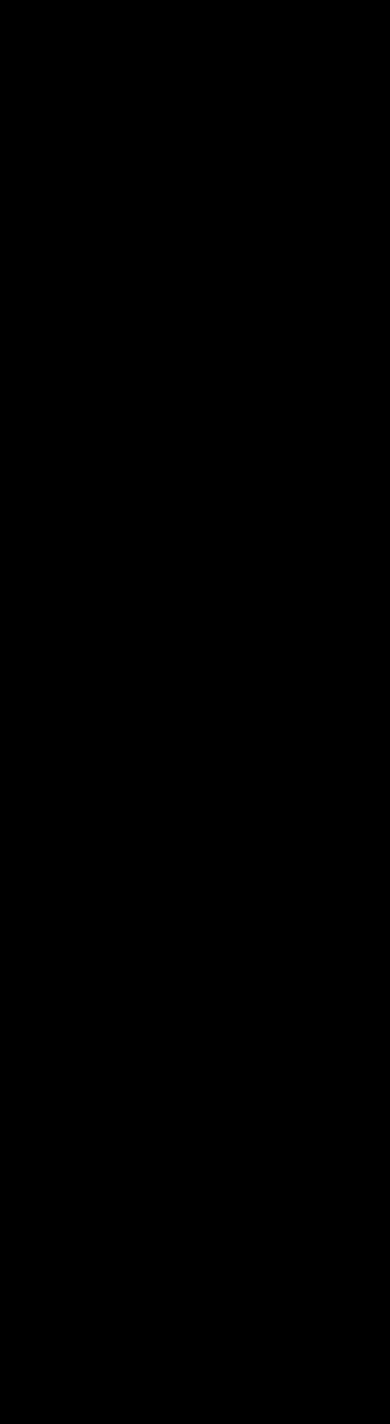
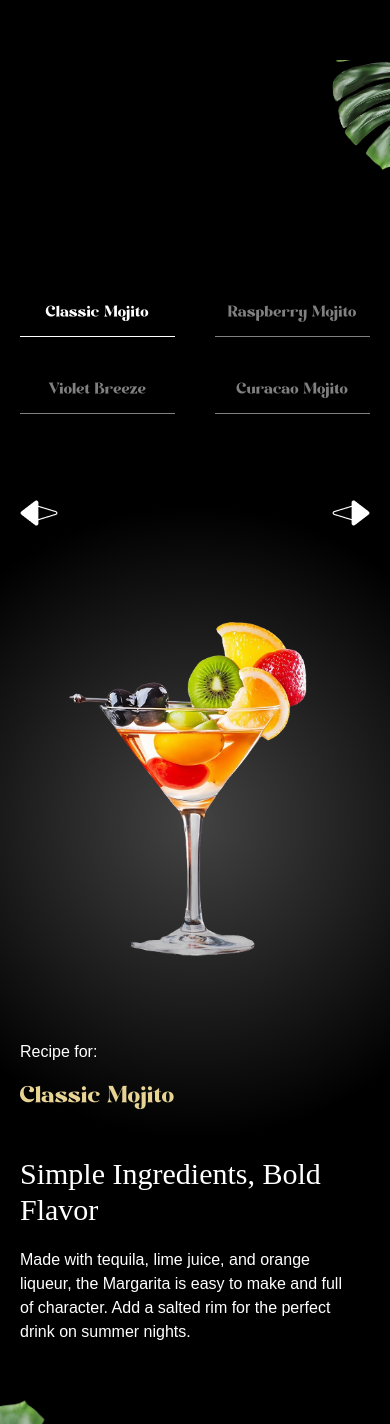
Before and after one commit to ALI-Tarraf/Gsap-project, a React (Vite) app: page / in a window 390 px wide. Shown: the part 5619-7043 px from the top of the page. Before the commit the page ends 5839 px from the top, so only its background shows below. Built offline with nearby package versions, Linux system fonts and the light colour scheme; a web font is replaced by a local one.

Commit message:
complete the menu section

```diff
--- a/constants/index.js
+++ b/constants/index.js
@@ -134,7 +134,7 @@ const socials = [
   },
 ];
 
-const sliderLists = [
+const allCocktails = [
   {
     id: 1,
     name: "Classic Mojito",
@@ -179,5 +179,5 @@ export {
   openingHours,
   storeInfo,
   socials,
-  sliderLists,
+  allCocktails,
 };
--- a/src/App.jsx
+++ b/src/App.jsx
@@ -5,6 +5,7 @@ import Hero from "./components/Hero";
 import Cocktails from "./components/Cocktails";
 import About from "./components/About";
 import Art from "./components/Art";
+import Menu from "./components/Menu";
 gsap.registerPlugin(ScrollTrigger, SplitText);
 const App = () => {
   return (
@@ -14,6 +15,7 @@ const App = () => {
       <Cocktails />
       <About />
       <Art />
+      <Menu />
     </main>
   );
 };
--- /dev/null
+++ b/src/components/Menu.jsx
@@ -0,0 +1,124 @@
+import { useState } from "react";
+import { allCocktails } from "../../constants";
+import { useRef } from "react";
+import { useGSAP } from "@gsap/react";
+import gsap from "gsap";
+
+const Menu = () => {
+  const contentRef = useRef();
+  const [currentIndex, setCurrentIndex] = useState(0);
+
+  useGSAP(() => {
+    gsap.fromTo("#title", { opacity: 0 }, { opacity: 1, duration: 1 });
+    gsap.fromTo(
+      ".cocktail img",
+      { opacity: 0, xPercent: -100 },
+      { opacity: 1, xPercent: 0, duration: 1, ease: "power1.inOut" }
+    );
+    gsap.fromTo(
+      ".details h2",
+      { yPercent: 100, opacity: 0 },
+      { yPercent: 0, opacity: 1, duration: 1, ease: "power1.inOut" }
+    );
+    gsap.fromTo(
+      ".details p",
+      { yPercent: 100, opacity: 0 },
+      { yPercent: 0, opacity: 1, duration: 1, ease: "power1.inOut" }
+    );
+  }, [currentIndex]);
+
+  const totalCocktails = allCocktails.length;
+
+  const goToSlide = (index) => {
+    const newIndex = (index + totalCocktails) % totalCocktails;
+    setCurrentIndex(newIndex);
+  };
+
+  const getCocktailAt = (indexOffset) => {
+    return allCocktails[
+      (currentIndex + indexOffset + totalCocktails) % totalCocktails
+    ];
+  };
+
+  const currentCocktail = getCocktailAt(0);
+  const prevCocktail = getCocktailAt(-1);
+  const nextCocktail = getCocktailAt(1);
+
+  return (
+    <section id="menu" aria-labelledby="menu-heading">
+      <img
+        src="/images/slider-left-leaf.png"
+        alt="left-leaf"
+        id="m-left-leaf"
+      />
+      <img
+        src="/images/slider-right-leaf.png"
+        alt="right-leaf"
+        id="m-right-leaf"
+      />
+      <h2 id="menu-heading " className="sr-only">
+        Cocktail Menu
+      </h2>
+      <nav className="cocktail-tabs" aria-label="Cocktails Navigation">
+        {allCocktails.map((cocktail, index) => {
+          const isActive = index === currentIndex;
+          return (
+            <button
+              key={cocktail.id}
+              className={`${
+                isActive
+                  ? "text-white border-white"
+                  : "text-white/50 border-white/50"
+              }  `}
+              onClick={() => goToSlide(index)}
+            >
+              {" "}
+              {cocktail.name}
+            </button>
+          );
+        })}
+      </nav>
+      <div className="content ">
+        <div className="arrows">
+          <button
+            className="text-left"
+            onClick={() => goToSlide(currentIndex - 1)}
+          >
+            <span>{prevCocktail.name}</span>
+            <img
+              src="/images/right-arrow.png"
+              alt="right-arrow"
+              aria-hidden="true"
+            />
+          </button>
+          <button
+            className="text-left"
+            onClick={() => goToSlide(currentIndex + 1)}
+          >
+            <span>{nextCocktail.name}</span>
+            <img
+              src="/images/left-arrow.png"
+              alt="left-arrow"
+              aria-hidden="true"
+            />
+          </button>
+        </div>
+        <div className="cocktail">
+          <img src={currentCocktail.image} className="object-contain" />
+        </div>
+        <div className="recipe">
+          <div ref={contentRef} className="info">
+            <p>Recipe for:</p>
+            <p id="title">{currentCocktail.name}</p>
+          </div>
+          <div className="details">
+            <h2>{currentCocktail.title}</h2>
+            <p>{currentCocktail.description}</p>
+          </div>
+        </div>
+      </div>
+    </section>
+  );
+};
+
+export default Menu;
--- a/src/index.css
+++ b/src/index.css
@@ -261,7 +261,7 @@ body {
       }
 
       div {
-        @apply opacity-0 md:px-0 px-5 space-y-5 absolute md:bottom-5 bottom-52 left-1/2 -translate-x-1/2;
+        @apply opacity-0 md:px-0 px-5 space-y-5 absolute md:bottom-2 lg:-bottom-5 bottom-52 left-1/2 -translate-x-1/2;
 
         h3 {
           @apply md:text-3xl 2xl:text-5xl text-2xl text-center font-serif md:w-full w-80 text-white;
```
